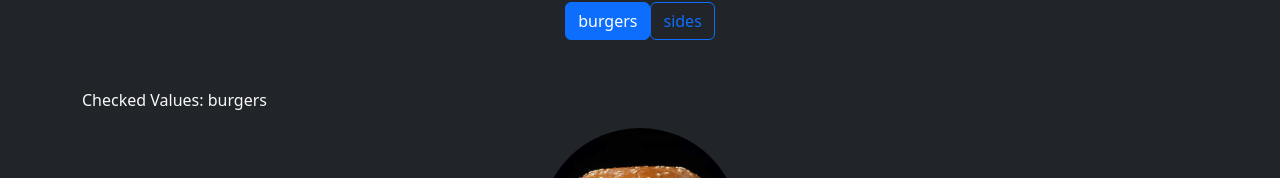
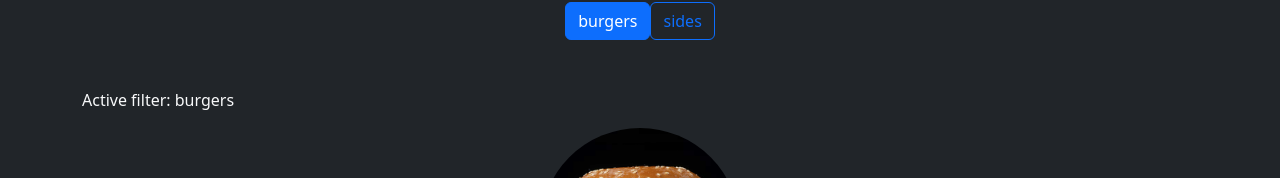
Before and after one commit to Sidus-96/Bun-drop, a React (Create React App) app: page /Meny in a window 1280 px wide. Both pictures are taken after a click on the checkbox "burgers". Shown: the part 201-379 px from the top of the page. Built offline with nearby package versions, Linux system fonts and the light colour scheme; data requests are answered from the project's data file.

Commit message:
Visar vilka filter som är aktiva just nu
Egentligen för debugging men var ändå ganska snyggt.

```diff
--- a/src/pages/Meny.jsx
+++ b/src/pages/Meny.jsx
@@ -57,10 +57,12 @@ function Meny({ addToCart }) {
      </div>
         ))}
     </div>
-   {/* ha koll på vilka knappar som är iklickade sålänge */}
- <div>
- <p>Checked Values: {activeFilters.join(', ')}</p>
- </div>
+   {/* Visa vilka filter som är aktiva just nu */}
+   {activeFilters.length > 0 && (
+  <div>
+    <p>Active filter: {activeFilters.join(', ')}</p>
+  </div>
+)}
 {/* Visa alla produkter*/}
   <div className="row justify-content-center">
 
```
